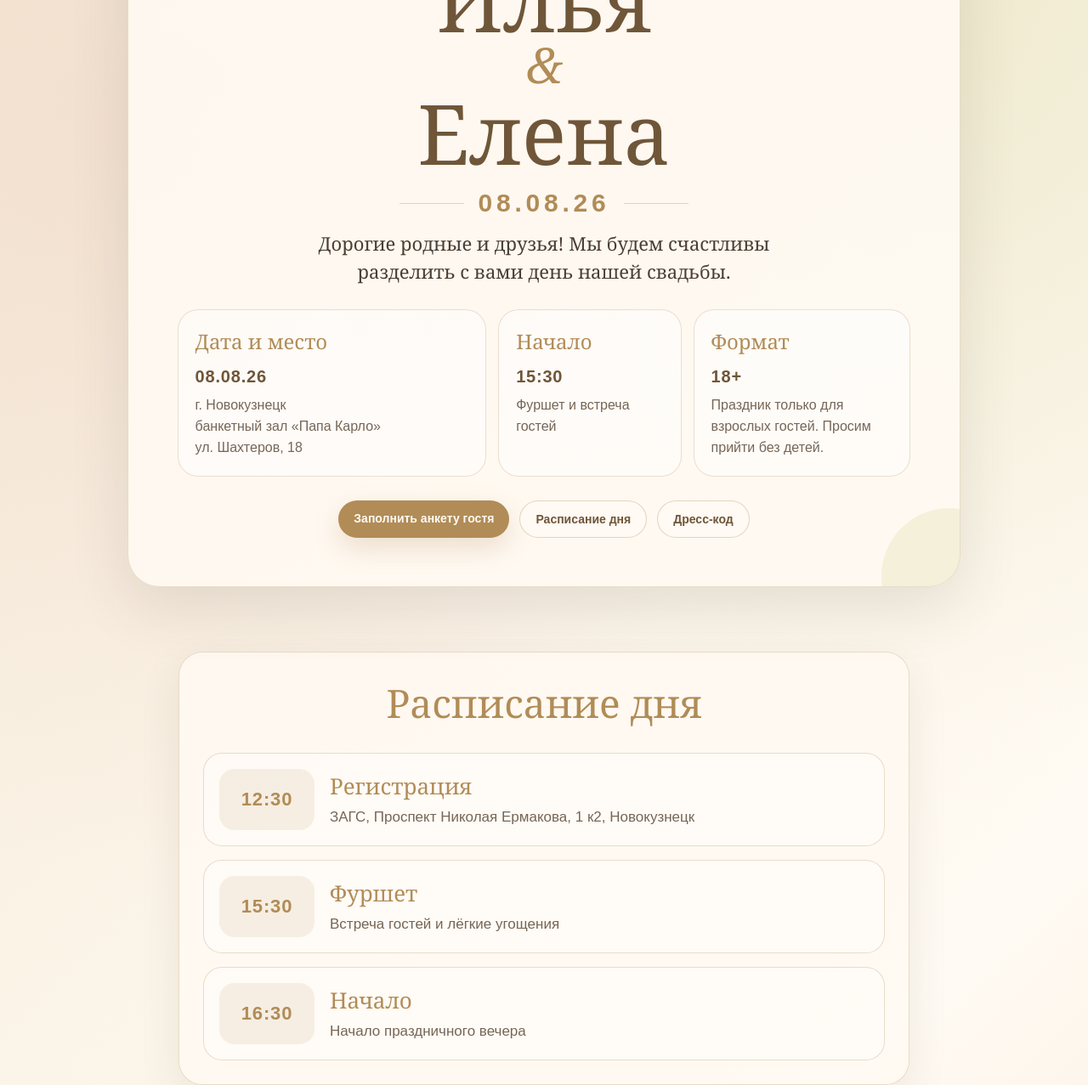
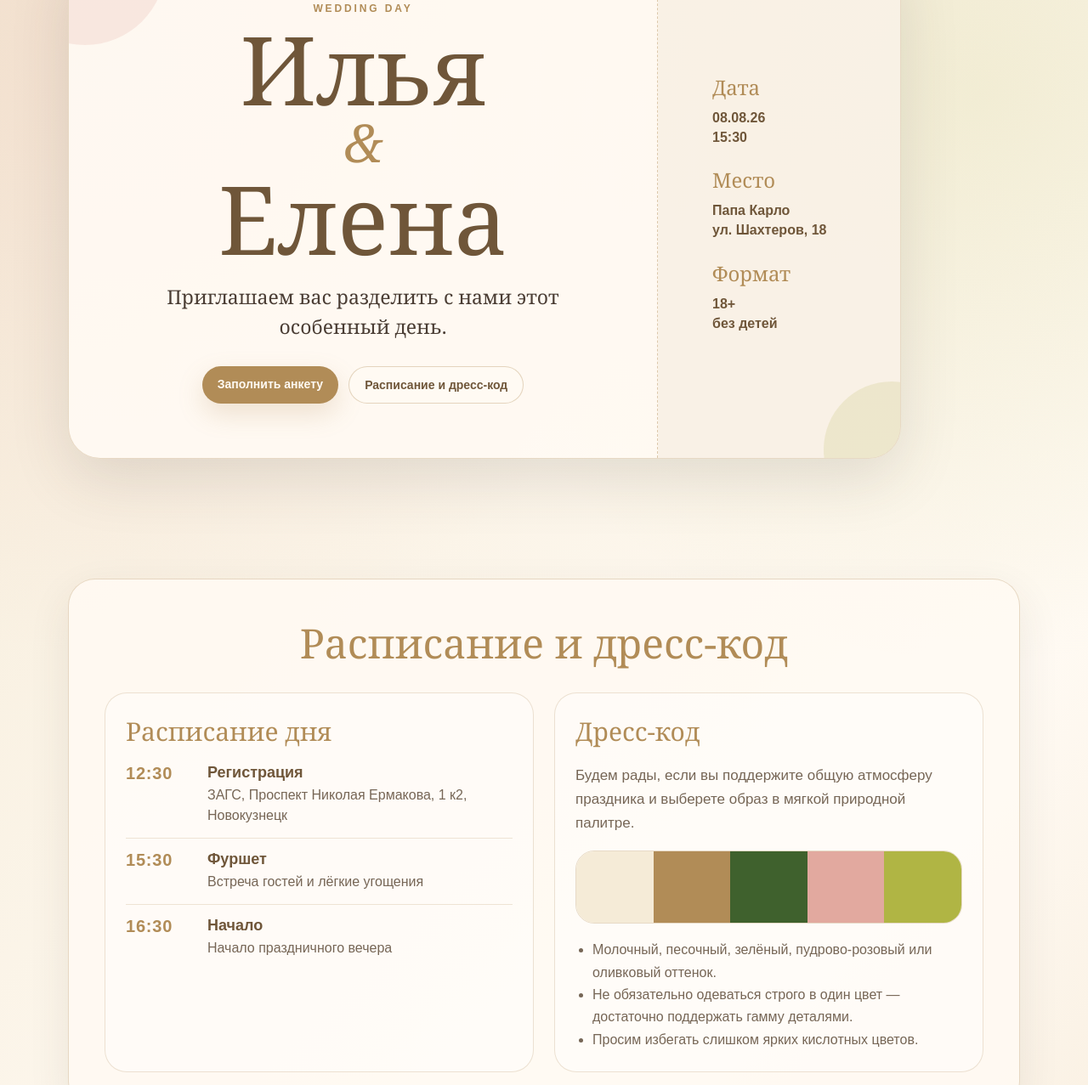
Before and after one commit to OsipovIP/wedding-invitation, a plain HTML site: page index.html in a window 1280 px wide. Shown: the part 161-1438 px from the top of the page at 85% size. Drawn offline with Linux system fonts and the light colour scheme.

Commit message:
Add files via upload

```diff
--- a/index.html
+++ b/index.html
@@ -11,8 +11,10 @@
   <main>
     <section class="hero">
       <div class="wrap">
-        <div class="hero-card">
-          <p class="eyebrow">Приглашение на свадьбу</p>
+        <div class="ticket">
+          <div class="ticket-main">
+            <div class="ticket-main-inner">
+              <p class="eyebrow">Wedding day</p>
 
               <h1 class="names">
                 Илья
@@ -20,55 +22,51 @@
                 Елена
               </h1>
 
-          <div class="date">08.08.26</div>
-
               <p class="lead">
-            Дорогие родные и друзья! Мы будем счастливы разделить с вами день нашей свадьбы.
+                Приглашаем вас разделить с нами этот особенный день.
               </p>
 
-          <div class="hero-info">
-            <div class="info-card big">
-              <h3>Дата и место</h3>
-              <p class="strong">08.08.26</p>
-              <p>
-                г. Новокузнецк<br>
-                банкетный зал «Папа Карло»<br>
-                ул. Шахтеров, 18
-              </p>
+              <div class="btns">
+                <a class="btn" href="#rsvp">Заполнить анкету</a>
+                <a class="btn secondary" href="#details">Расписание и дресс-код</a>
               </div>
-
-            <div class="info-card">
-              <h3>Начало</h3>
-              <p class="strong">15:30</p>
-              <p>Фуршет и встреча гостей</p>
-            </div>
-
-            <div class="info-card">
-              <h3>Формат</h3>
-              <p class="strong">18+</p>
-              <p>Праздник только для взрослых гостей. Просим прийти без детей.</p>
             </div>
           </div>
 
-          <div class="btn-row">
-            <a class="btn primary" href="#rsvp">Заполнить анкету гостя</a>
-            <a class="btn secondary" href="#schedule">Расписание дня</a>
-            <a class="btn secondary" href="#dresscode">Дресс-код</a>
+          <div class="ticket-side">
+            <div class="ticket-item">
+              <h3>Дата</h3>
+              <p>08.08.26<br>15:30</p>
+            </div>
+
+            <div class="ticket-item">
+              <h3>Место</h3>
+              <p>Папа Карло<br>ул. Шахтеров, 18</p>
+            </div>
+
+            <div class="ticket-item">
+              <h3>Формат</h3>
+              <p>18+<br>без детей</p>
+            </div>
           </div>
         </div>
       </div>
     </section>
 
-    <section id="schedule" class="section">
+    <section id="details" class="section">
       <div class="wrap">
-        <div class="card schedule-card">
-          <h2>Расписание дня</h2>
+        <div class="details-card">
+          <h2>Расписание и дресс-код</h2>
 
-          <div class="schedule-list" aria-label="Расписание свадебного дня">
+          <div class="details-grid">
+            <div class="details-block">
+              <h3>Расписание дня</h3>
+
+              <div class="schedule-list">
                 <div class="schedule-item">
                   <div class="schedule-time">12:30</div>
                   <div class="schedule-info">
-                <h3>Регистрация</h3>
+                    <h4>Регистрация</h4>
                     <p>ЗАГС, Проспект Николая Ермакова, 1 к2, Новокузнецк</p>
                   </div>
                 </div>
@@ -76,7 +74,7 @@
                 <div class="schedule-item">
                   <div class="schedule-time">15:30</div>
                   <div class="schedule-info">
-                <h3>Фуршет</h3>
+                    <h4>Фуршет</h4>
                     <p>Встреча гостей и лёгкие угощения</p>
                   </div>
                 </div>
@@ -84,47 +82,45 @@
                 <div class="schedule-item">
                   <div class="schedule-time">16:30</div>
                   <div class="schedule-info">
-                <h3>Начало</h3>
+                    <h4>Начало</h4>
                     <p>Начало праздничного вечера</p>
                   </div>
+                </div>
+              </div>
+            </div>
+
+            <div class="details-block">
+              <h3>Дресс-код</h3>
+
+              <p class="dress-text">
+                Будем рады, если вы поддержите общую атмосферу праздника и выберете образ
+                в мягкой природной палитре.
+              </p>
+
+              <div class="palette" aria-label="Палитра дресс-кода">
+                <div class="c1" aria-label="Молочный"></div>
+                <div class="c2" aria-label="Песочный"></div>
+                <div class="c3" aria-label="Зелёный"></div>
+                <div class="c4" aria-label="Пудрово-розовый"></div>
+                <div class="c5" aria-label="Оливковый"></div>
+              </div>
+
+              <ul class="dress-list">
+                <li>Молочный, песочный, зелёный, пудрово-розовый или оливковый оттенок.</li>
+                <li>Не обязательно одеваться строго в один цвет — достаточно поддержать гамму деталями.</li>
+                <li>Просим избегать слишком ярких кислотных цветов.</li>
+              </ul>
             </div>
           </div>
         </div>
       </div>
     </section>
 
-    <section id="dresscode" class="section">
-      <div class="wrap dresscode">
-        <div class="card">
-          <h2>Пожелания по дресс-коду</h2>
-          <p>
-            Будем рады, если вы поддержите общую атмосферу праздника и выберете образ
-            в мягкой природной палитре: молочный, песочный, зелёный, пудрово-розовый
-            или оливковый оттенок.
-          </p>
-
-          <ul class="dress-list">
-            <li>Для девушек: платья, костюмы или комплекты в оттенках палитры.</li>
-            <li>Для мужчин: рубашка, костюм, брюки или аксессуары в спокойных природных тонах.</li>
-            <li>Не обязательно одеваться строго в один цвет — достаточно поддержать гамму деталями.</li>
-          </ul>
-        </div>
-
-        <div class="palette" aria-label="Палитра дресс-кода">
-          <div class="color cream" aria-label="Молочный"></div>
-          <div class="color sand" aria-label="Песочный"></div>
-          <div class="color green" aria-label="Зелёный"></div>
-          <div class="color rose" aria-label="Пудрово-розовый"></div>
-          <div class="color olive" aria-label="Оливковый"></div>
-        </div>
-      </div>
-    </section>
-
     <section id="rsvp" class="section">
       <div class="wrap">
-        <div class="card form-card">
+        <div class="form-card">
           <h2>Анкета гостя</h2>
-          <p class="center">
+          <p class="form-intro">
             Пожалуйста, заполните форму — это поможет нам всё правильно организовать.
           </p>
 
@@ -207,7 +203,7 @@
               <textarea name="comment" placeholder="Любая дополнительная информация"></textarea>
             </label>
 
-            <button class="btn primary submit-btn" type="submit">Отправить анкету</button>
+            <button class="btn submit-btn" type="submit">Отправить анкету</button>
             <div class="status" id="status" aria-live="polite"></div>
           </form>
         </div>
--- a/style.css
+++ b/style.css
@@ -8,14 +8,13 @@
   --sand: #b18c57;
   --sand-dark: #6f5639;
   --brown: #4a3d34;
+  --muted: #766656;
   --green: #3f612d;
   --rose: #e2a99f;
   --olive: #b0b544;
-  --text: #4a3d34;
-  --muted: #766656;
-  --line: rgba(177, 140, 87, .28);
-  --shadow: 0 24px 70px rgba(63, 54, 46, .12);
-  --radius: 28px;
+  --line: rgba(177, 140, 87, .30);
+  --shadow: 0 24px 70px rgba(63, 54, 46, .13);
+  --radius: 32px;
 }
 
 html {
@@ -25,12 +24,11 @@ html {
 body {
   margin: 0;
   font-family: Arial, sans-serif;
-  color: var(--text);
+  color: var(--brown);
   background:
-    radial-gradient(circle at 12% 10%, rgba(226, 169, 159, .20), transparent 28%),
-    radial-gradient(circle at 86% 6%, rgba(176, 181, 68, .14), transparent 26%),
+    radial-gradient(circle at 10% 8%, rgba(226, 169, 159, .20), transparent 26%),
+    radial-gradient(circle at 90% 10%, rgba(176, 181, 68, .13), transparent 25%),
     linear-gradient(135deg, var(--cream), var(--cream-light) 54%, #f0dfc5);
-  min-height: 100vh;
 }
 
 .wrap {
@@ -42,184 +40,149 @@ body {
   min-height: 100vh;
   display: grid;
   place-items: center;
-  padding: 30px 0;
+  padding: 34px 0;
 }
 
-.hero-card {
+.ticket {
   width: min(980px, 100%);
-  margin: 0 auto;
-  text-align: center;
+  position: relative;
+  display: grid;
+  grid-template-columns: 1fr 285px;
   border-radius: 38px;
-  padding: clamp(28px, 4.5vw, 58px);
-  background: rgba(255, 250, 243, .90);
+  overflow: hidden;
+  background: rgba(255, 250, 243, .92);
   border: 1px solid var(--line);
   box-shadow: var(--shadow);
-  position: relative;
-  overflow: hidden;
 }
 
-.hero-card::before {
+.ticket::before {
   content: "";
   position: absolute;
   width: 190px;
   height: 190px;
-  left: -74px;
-  top: -74px;
-  border-radius: 999px;
+  left: -76px;
+  top: -76px;
+  border-radius: 50%;
   background: rgba(226, 169, 159, .22);
 }
 
-.hero-card::after {
+.ticket::after {
   content: "";
   position: absolute;
   width: 160px;
   height: 160px;
-  right: -68px;
-  bottom: -68px;
-  border-radius: 999px;
-  background: rgba(176, 181, 68, .14);
+  right: -70px;
+  bottom: -70px;
+  border-radius: 50%;
+  background: rgba(176, 181, 68, .16);
+}
+
+.ticket-main,
+.ticket-side {
+  position: relative;
+  z-index: 1;
+  padding: clamp(32px, 5vw, 64px);
+}
+
+.ticket-main {
+  text-align: center;
+  border-right: 1px dashed rgba(177, 140, 87, .45);
+  display: grid;
+  place-items: center;
+}
+
+.ticket-main-inner {
+  width: 100%;
+}
+
+.ticket-side {
+  display: grid;
+  align-content: center;
+  gap: 22px;
+  background: rgba(177, 140, 87, .08);
 }
 
 .eyebrow {
   margin: 0 0 14px;
   text-transform: uppercase;
   letter-spacing: .24em;
-  font-weight: 800;
   font-size: 12px;
+  font-weight: 900;
   color: var(--sand);
-  position: relative;
-  z-index: 1;
 }
 
 .names {
   margin: 0;
   font-family: Georgia, 'Times New Roman', serif;
+  font-size: clamp(58px, 9vw, 112px);
+  line-height: .9;
   font-weight: 400;
-  font-size: clamp(48px, 8vw, 98px);
-  line-height: .9;
   color: var(--sand-dark);
-  position: relative;
-  z-index: 1;
 }
 
 .amp {
   display: block;
-  margin: 6px 0 10px;
-  font-size: clamp(30px, 5vw, 58px);
+  margin: 8px 0 12px;
   font-style: italic;
+  font-size: clamp(34px, 6vw, 62px);
   color: var(--sand);
 }
 
-.date {
-  display: inline-flex;
-  align-items: center;
-  justify-content: center;
-  gap: 16px;
-  margin: 22px 0 14px;
-  font-size: clamp(20px, 2.8vw, 30px);
-  font-weight: 900;
-  letter-spacing: .16em;
-  color: var(--sand);
-  position: relative;
-  z-index: 1;
+.lead {
+  margin: 24px auto 0;
+  max-width: 620px;
+  font-family: Georgia, 'Times New Roman', serif;
+  font-size: clamp(18px, 2.2vw, 23px);
+  line-height: 1.5;
+  color: var(--brown);
 }
 
-.date::before,
-.date::after {
-  content: "";
-  width: clamp(34px, 7vw, 76px);
-  height: 1px;
-  background: currentColor;
-  opacity: .35;
+.ticket-item h3 {
+  margin: 0 0 8px;
+  color: var(--sand);
+  font-family: Georgia, 'Times New Roman', serif;
+  font-weight: 400;
+  font-size: 24px;
 }
 
-.lead {
-  max-width: 650px;
-  margin: 0 auto;
-  font-family: Georgia, 'Times New Roman', serif;
-  font-size: clamp(17px, 2vw, 22px);
-  line-height: 1.5;
-  color: var(--text);
-  position: relative;
-  z-index: 1;
+.ticket-item p {
+  margin: 0;
+  color: var(--sand-dark);
+  font-weight: 900;
+  line-height: 1.45;
 }
 
-.hero-info {
-  position: relative;
-  z-index: 1;
-  margin: 28px auto 0;
-  display: grid;
-  grid-template-columns: 1.35fr .8fr .95fr;
-  gap: 14px;
-  text-align: left;
-}
-
-.info-card {
-  padding: 20px;
-  border-radius: 24px;
-  background: rgba(255, 255, 255, .48);
-  border: 1px solid rgba(177, 140, 87, .26);
-}
-
-.info-card h3 {
-  margin: 0 0 10px;
-  font-family: Georgia, 'Times New Roman', serif;
-  font-size: 24px;
-  font-weight: 400;
-  color: var(--sand);
-}
-
-.info-card p {
-  margin: 0;
-  color: var(--muted);
-  line-height: 1.55;
-  font-size: 16px;
-}
-
-.info-card .strong {
-  margin-bottom: 6px;
-  color: var(--sand-dark);
-  font-size: 20px;
-  font-weight: 900;
-  letter-spacing: .04em;
-}
-
-.btn-row {
-  margin-top: 28px;
+.btns {
   display: flex;
   justify-content: center;
+  flex-wrap: wrap;
   gap: 12px;
-  flex-wrap: wrap;
-  position: relative;
-  z-index: 1;
+  margin-top: 30px;
 }
 
 .btn {
-  appearance: none;
   border-radius: 999px;
+  border: 0;
   padding: 13px 18px;
+  font-size: 14px;
   font-weight: 900;
-  font-size: 14px;
   text-decoration: none;
-  border: 0;
+  background: var(--sand);
+  color: var(--cream-light);
+  box-shadow: 0 12px 30px rgba(177, 140, 87, .22);
   cursor: pointer;
-  transition: transform .2s ease, box-shadow .2s ease, opacity .2s ease;
+  transition: transform .2s ease, opacity .2s ease;
 }
 
 .btn:hover {
   transform: translateY(-2px);
 }
 
-.btn.primary {
-  background: var(--sand);
-  color: var(--cream-light);
-  box-shadow: 0 12px 30px rgba(177, 140, 87, .24);
-}
-
 .btn.secondary {
   background: var(--cream-light);
   color: var(--sand-dark);
-  border: 1px solid rgba(177, 140, 87, .34);
+  border: 1px solid rgba(177, 140, 87, .35);
+  box-shadow: none;
 }
 
 .btn:disabled {
@@ -229,126 +192,132 @@ body {
 }
 
 .section {
-  padding: 46px 0;
+  padding: 42px 0;
 }
 
-.card {
-  padding: 28px;
+.details-card,
+.form-card {
   border-radius: var(--radius);
-  background: rgba(255, 250, 243, .86);
+  background: rgba(255, 250, 243, .88);
   border: 1px solid var(--line);
   box-shadow: 0 18px 50px rgba(63, 54, 46, .09);
+  padding: clamp(24px, 4vw, 42px);
 }
 
-.center {
+.details-card h2,
+.form-card h2 {
+  margin: 0 0 26px;
   text-align: center;
-}
-
-.card h2,
-.card h3 {
-  margin: 0 0 12px;
   font-family: Georgia, 'Times New Roman', serif;
+  font-size: clamp(32px, 4vw, 48px);
   font-weight: 400;
   color: var(--sand);
 }
 
-.card h2 {
-  text-align: center;
-  font-size: clamp(30px, 4vw, 46px);
+.details-grid {
+  display: grid;
+  grid-template-columns: 1fr 1fr;
+  gap: 24px;
 }
 
-.card h3 {
-  font-size: 28px;
+.details-block {
+  padding: 24px;
+  border-radius: 26px;
+  background: rgba(255, 255, 255, .40);
+  border: 1px solid rgba(177, 140, 87, .24);
 }
 
-.card p {
+.details-block h3 {
+  margin: 0 0 18px;
+  color: var(--sand);
+  font-family: Georgia, 'Times New Roman', serif;
+  font-size: 30px;
+  font-weight: 400;
+}
+
+.schedule-list {
+  display: grid;
+  gap: 14px;
+}
+
+.schedule-item {
+  display: grid;
+  grid-template-columns: 82px 1fr;
+  gap: 14px;
+  align-items: start;
+  padding-bottom: 14px;
+  border-bottom: 1px solid rgba(177, 140, 87, .22);
+}
+
+.schedule-item:last-child {
+  padding-bottom: 0;
+  border-bottom: 0;
+}
+
+.schedule-time {
+  color: var(--sand);
+  font-weight: 900;
+  font-size: 20px;
+  letter-spacing: .04em;
+}
+
+.schedule-info h4 {
+  margin: 0 0 4px;
+  color: var(--sand-dark);
+  font-size: 18px;
+}
+
+.schedule-info p {
+  margin: 0;
+  color: var(--muted);
+  line-height: 1.5;
+}
+
+.dress-text {
   margin: 0;
   color: var(--muted);
   line-height: 1.65;
   font-size: 17px;
 }
 
-.schedule-card,
+.palette {
+  display: grid;
+  grid-template-columns: repeat(5, 1fr);
+  overflow: hidden;
+  border-radius: 22px;
+  border: 1px solid var(--line);
+  min-height: 86px;
+  margin: 18px 0;
+}
+
+.c1 { background: #f5ebd7; }
+.c2 { background: #b18c57; }
+.c3 { background: #3f612d; }
+.c4 { background: #e2a99f; }
+.c5 { background: #b0b544; }
+
+.dress-list {
+  margin: 0;
+  padding-left: 20px;
+  color: var(--muted);
+  line-height: 1.65;
+}
+
 .form-card {
-  width: min(860px, 100%);
+  width: min(900px, 100%);
   margin: 0 auto;
 }
 
-.schedule-list {
-  margin-top: 28px;
-  display: grid;
-  gap: 16px;
-}
-
-.schedule-item {
-  display: grid;
-  grid-template-columns: 112px 1fr;
-  gap: 18px;
-  align-items: center;
-  padding: 18px;
-  border: 1px solid rgba(177, 140, 87, .28);
-  border-radius: 22px;
-  background: rgba(255, 255, 255, .34);
-}
-
-.schedule-time {
-  display: grid;
-  place-items: center;
-  min-height: 72px;
-  border-radius: 18px;
-  background: rgba(177, 140, 87, .12);
-  color: var(--sand);
-  font-size: 22px;
-  font-weight: 900;
-  letter-spacing: .04em;
-}
-
-.schedule-info h3 {
-  margin: 0 0 6px;
-  color: var(--sand);
-  font-size: 26px;
-}
-
-.schedule-info p {
-  margin: 0;
+.form-intro {
+  margin: -12px 0 24px;
+  text-align: center;
   color: var(--muted);
   line-height: 1.55;
 }
 
-.dresscode {
-  display: grid;
-  grid-template-columns: 1.08fr .92fr;
-  gap: 18px;
-  align-items: stretch;
-}
-
-.dress-list {
-  margin: 18px 0 0;
-  padding-left: 20px;
-  color: var(--muted);
-  line-height: 1.7;
-}
-
-.palette {
-  display: grid;
-  grid-template-columns: repeat(5, 1fr);
-  overflow: hidden;
-  border-radius: 24px;
-  border: 1px solid var(--line);
-  min-height: 230px;
-  box-shadow: 0 18px 50px rgba(63, 54, 46, .09);
-}
-
-.color.cream { background: #f5ebd7; }
-.color.sand { background: #b18c57; }
-.color.green { background: #3f612d; }
-.color.rose { background: #e2a99f; }
-.color.olive { background: #b0b544; }
-
 form {
   display: grid;
   gap: 18px;
-  margin-top: 24px;
 }
 
 .row {
@@ -372,7 +341,7 @@ textarea {
   border: 1px solid rgba(177, 140, 87, .38);
   border-radius: 16px;
   background: rgba(255, 255, 255, .66);
-  color: var(--text);
+  color: var(--brown);
   padding: 14px 15px;
   font: 16px Arial, sans-serif;
   outline: none;
@@ -406,7 +375,7 @@ textarea:focus {
   display: flex;
   align-items: center;
   gap: 9px;
-  color: var(--text);
+  color: var(--brown);
   font-weight: 400;
 }
 
@@ -420,7 +389,6 @@ textarea:focus {
 
 .submit-btn {
   width: 100%;
-  margin-top: 2px;
 }
 
 .status {
@@ -437,31 +405,163 @@ footer {
   font-size: 14px;
 }
 
-@media (max-width: 900px) {
+/* Планшет */
+@media (max-width: 860px) {
   .hero {
     min-height: auto;
     padding: 24px 0;
   }
 
-  .hero-info {
-    grid-template-columns: 1fr;
-  }
-
-  .schedule-item,
-  .dresscode,
+  .ticket,
+  .details-grid,
   .row {
     grid-template-columns: 1fr;
   }
 
+  .ticket-main {
+    border-right: 0;
+    border-bottom: 1px dashed rgba(177, 140, 87, .45);
+  }
+
+  .ticket-side {
+    grid-template-columns: repeat(3, 1fr);
+    gap: 10px;
+    padding: 22px;
+  }
+
+  .ticket-item h3 {
+    font-size: 20px;
+  }
+
+  .ticket-item p {
+    font-size: 14px;
+  }
+}
+
+/* Телефон */
+@media (max-width: 560px) {
+  .wrap {
+    width: min(100% - 20px, 1120px);
+  }
+
+  .hero {
+    padding: 14px 0 22px;
+  }
+
+  .ticket {
+    border-radius: 28px;
+  }
+
+  .ticket-main,
+  .ticket-side {
+    padding: 24px 18px;
+  }
+
+  .eyebrow {
+    font-size: 10px;
+    letter-spacing: .20em;
+    margin-bottom: 12px;
+  }
+
+  .names {
+    font-size: clamp(50px, 17vw, 72px);
+  }
+
+  .amp {
+    font-size: clamp(30px, 11vw, 44px);
+    margin: 4px 0 8px;
+  }
+
+  .lead {
+    margin-top: 18px;
+    font-size: 17px;
+  }
+
+  .btns {
+    margin-top: 22px;
+    display: grid;
+    grid-template-columns: 1fr;
+    gap: 10px;
+  }
+
+  .btn {
+    width: 100%;
+    text-align: center;
+    padding: 14px 16px;
+  }
+
+  .ticket-side {
+    grid-template-columns: 1fr;
+    gap: 12px;
+  }
+
+  .ticket-item {
+    text-align: center;
+    padding: 12px;
+    border-radius: 18px;
+    background: rgba(255, 255, 255, .34);
+    border: 1px solid rgba(177, 140, 87, .20);
+  }
+
+  .ticket-item h3 {
+    margin-bottom: 5px;
+    font-size: 22px;
+  }
+
+  .ticket-item p {
+    font-size: 16px;
+  }
+
+  .section {
+    padding: 24px 0;
+  }
+
+  .details-card,
+  .form-card {
+    border-radius: 26px;
+    padding: 18px;
+  }
+
+  .details-card h2,
+  .form-card h2 {
+    font-size: 31px;
+    margin-bottom: 18px;
+  }
+
+  .details-block {
+    padding: 18px;
+    border-radius: 22px;
+  }
+
+  .details-block h3 {
+    font-size: 27px;
+    margin-bottom: 14px;
+  }
+
+  .schedule-item {
+    grid-template-columns: 70px 1fr;
+    gap: 10px;
+  }
+
   .schedule-time {
-    min-height: 58px;
+    font-size: 18px;
+  }
+
+  .schedule-info h4 {
+    font-size: 18px;
+  }
+
+  .schedule-info p,
+  .dress-text,
+  .dress-list {
+    font-size: 15px;
+  }
+
+  .palette {
+    min-height: 64px;
   }
 
   .checks {
     grid-template-columns: 1fr;
   }
-
-  .palette {
-    min-height: 160px;
-  }
 }
```
Lines whose indentation alone changed are shown as unchanged.
